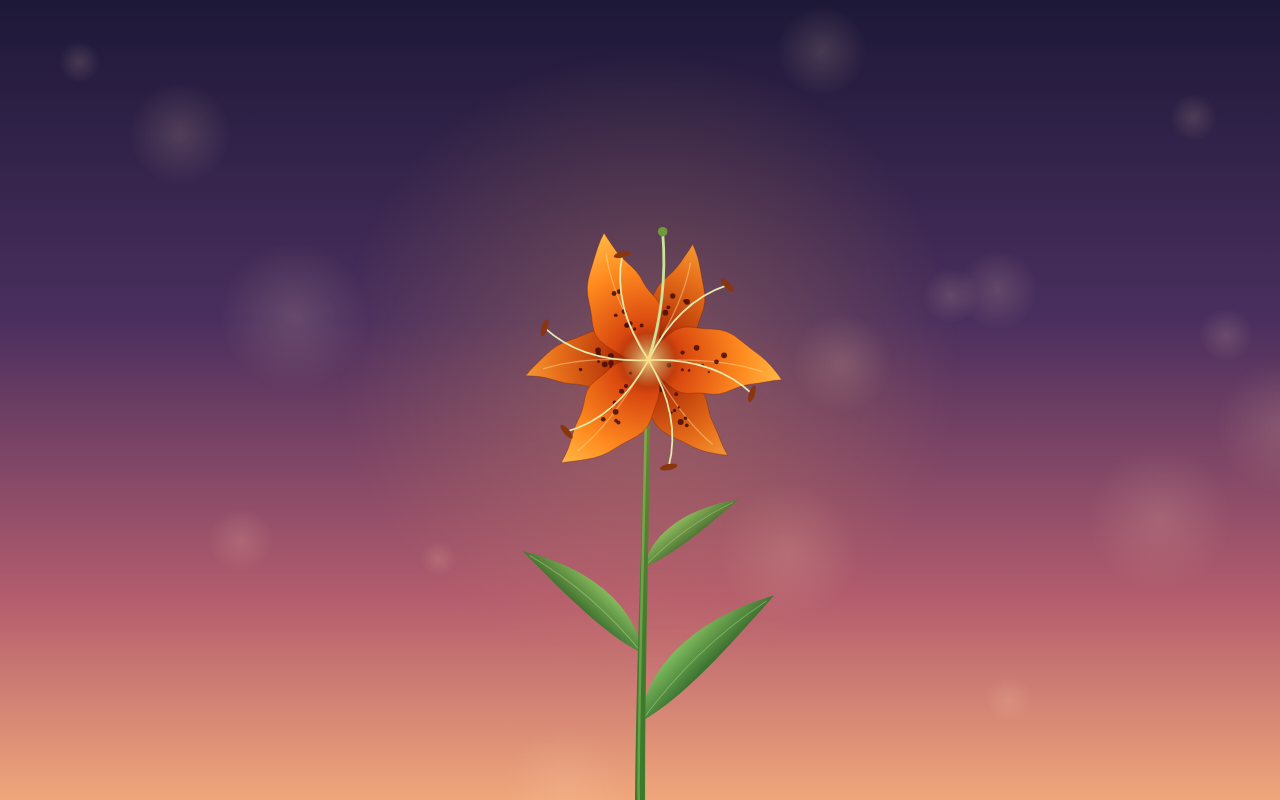
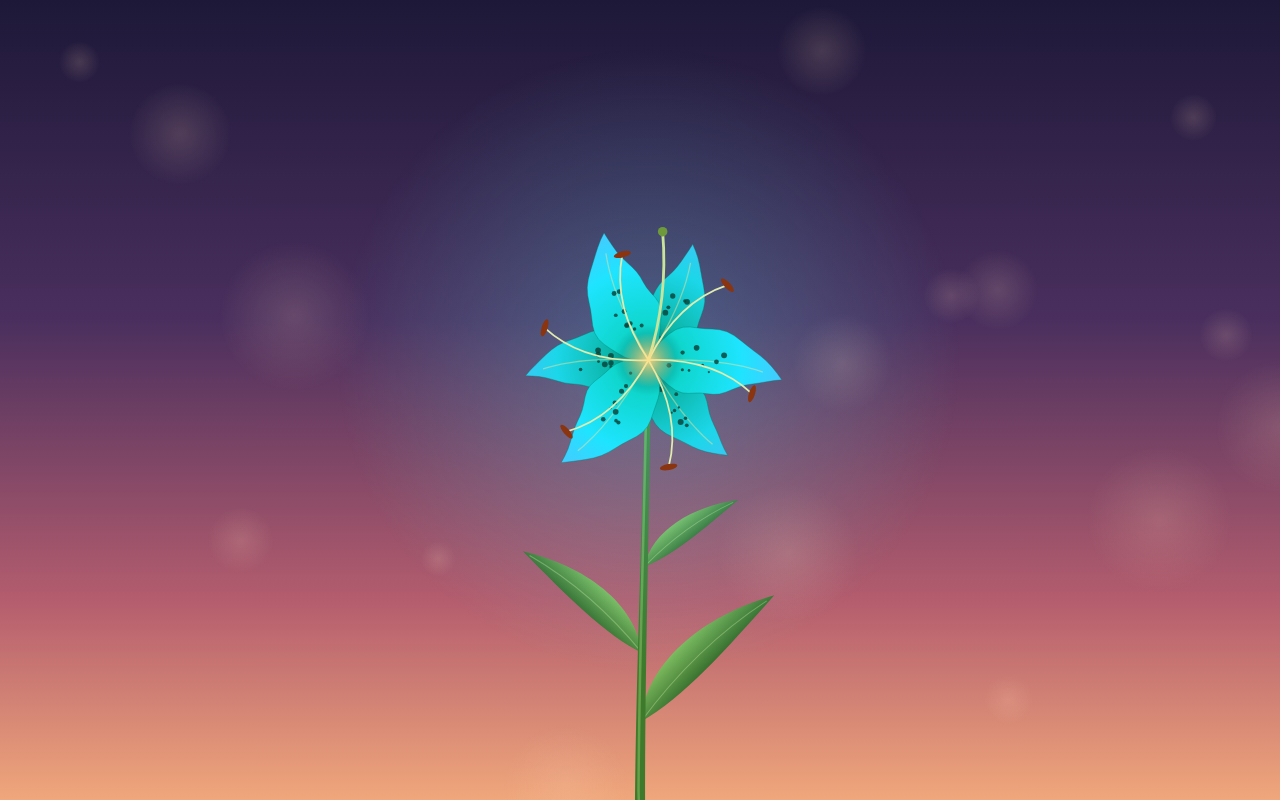
Before and after one commit to safak-k/safak-k.github.io, a plain HTML site: page index.html in a window 1280 px wide. Drawn offline with Linux system fonts and the light colour scheme.

Commit message:
Add daily color change feature to flower animation
The script now includes a feature that changes the color of the flower based on the current day, ensuring a unique appearance each day. Additionally, some minor adjustments were made to the drawing functions for better visual effects.

```diff
--- a/index.html
+++ b/index.html
@@ -33,6 +33,13 @@ const easeBack = v => { const c1 = 1.5, c3 = c1 + 1; return 1 + c3 * Math.pow(v
 /* Sabit rastgelelik */
 let seed = 7;
 const rnd = () => (seed = (seed * 16807) % 2147483647) / 2147483647;
+
+/* Günün rengi: aynı gün herkes aynı rengi görür, gece yarısı değişir */
+const now = new Date();
+const dayNum = Math.floor(Date.UTC(now.getFullYear(), now.getMonth(), now.getDate()) / 86400000);
+const HUE = (dayNum * 137.508) % 360;
+const hsl  = (dh, s, l)    => `hsl(${(HUE + dh + 360) % 360},${s}%,${l}%)`;
+const hsla = (dh, s, l, a) => `hsla(${(HUE + dh + 360) % 360},${s}%,${l}%,${a})`;
 
 /* Taç yaprak benekleri */
 const spots = [];
@@ -92,18 +99,18 @@ function drawPetal(cx, cy, ang, len, wid, curl, back, k, b, R) {
   }
   const g = x.createRadialGradient(cx, cy, 0, cx, cy, len * 1.05);
   if (back) {
-    g.addColorStop(0, '#5e1204'); g.addColorStop(0.3, '#b8380a');
-    g.addColorStop(0.7, '#e8701a'); g.addColorStop(1, '#f5a23c');
+    g.addColorStop(0, hsl(-12, 90, 19)); g.addColorStop(0.3, hsl(-6, 88, 38));
+    g.addColorStop(0.7, hsl(4, 82, 51));  g.addColorStop(1, hsl(14, 90, 60));
   } else {
-    g.addColorStop(0, '#7a1a05'); g.addColorStop(0.25, '#d9480f');
-    g.addColorStop(0.65, '#ff8a1f'); g.addColorStop(1, '#ffc24f');
+    g.addColorStop(0, hsl(-12, 92, 25)); g.addColorStop(0.25, hsl(-4, 87, 45));
+    g.addColorStop(0.65, hsl(6, 100, 56)); g.addColorStop(1, hsl(18, 100, 65));
   }
   x.fillStyle = g;
   x.beginPath(); x.moveTo(cx, cy);
   for (const p of Lp) x.lineTo(p[0], p[1]);
   for (let j = Rp.length - 1; j >= 0; j--) x.lineTo(Rp[j][0], Rp[j][1]);
   x.closePath(); x.fill();
-  x.strokeStyle = 'rgba(120,30,0,0.35)'; x.lineWidth = 1; x.stroke();
+  x.strokeStyle = hsla(-10, 100, 24, 0.35); x.lineWidth = 1; x.stroke();
 
   x.strokeStyle = 'rgba(255,225,150,0.45)'; x.lineWidth = 1.3;
   x.beginPath(); x.moveTo(cx, cy);
@@ -111,7 +118,7 @@ function drawPetal(cx, cy, ang, len, wid, curl, back, k, b, R) {
   x.stroke();
 
   if (b > 0.2) {
-    x.fillStyle = 'rgba(70,12,4,' + (0.85 * cl((b - 0.2) / 0.5)) + ')';
+    x.fillStyle = hsla(-10, 85, 15, 0.85 * cl((b - 0.2) / 0.5));
     for (const s of spots[k]) {
       const p = C[Math.round(s.u * M)], off = s.o * p[3] * 0.6;
       x.beginPath();
@@ -178,8 +185,8 @@ function frame(now) {
 
   if (b > 0) {
     const gl = x.createRadialGradient(cx, cy, 0, cx, cy, R * 2.3);
-    gl.addColorStop(0, 'rgba(255,170,90,' + 0.28 * cl(b) + ')');
-    gl.addColorStop(1, 'rgba(255,170,90,0)');
+    gl.addColorStop(0, hsla(5, 100, 68, 0.28 * cl(b)));
+    gl.addColorStop(1, hsla(5, 100, 68, 0));
     x.fillStyle = gl; x.beginPath(); x.arc(cx, cy, R * 2.3, 0, PI * 2); x.fill();
   }
 
```
